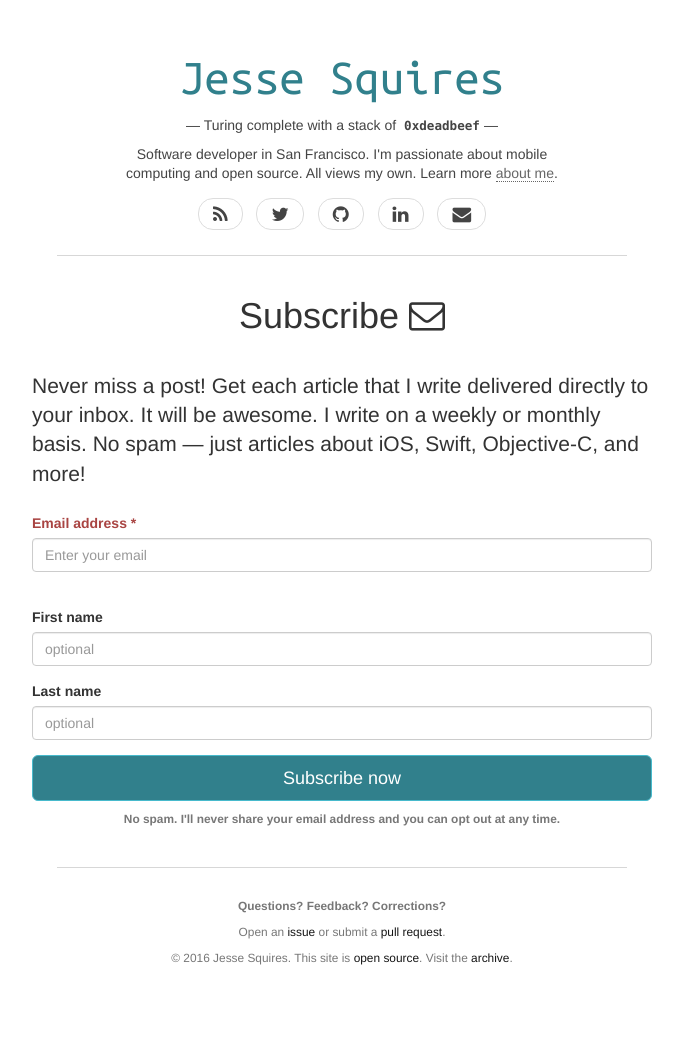
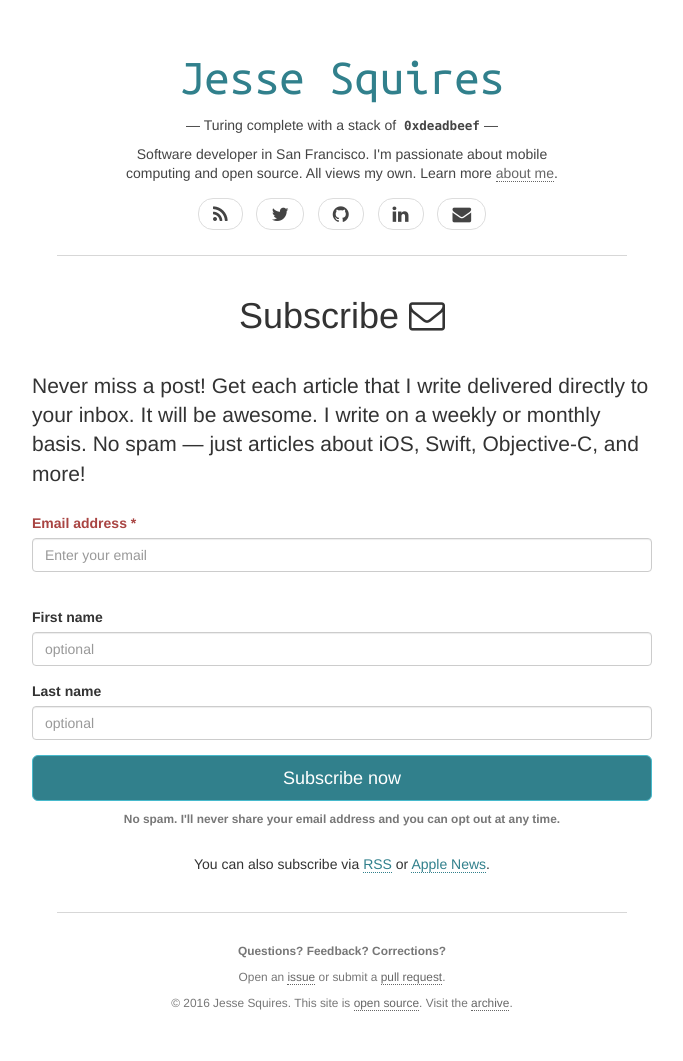
Before and after one commit to jessesquires/jessesquires.com, a Jekyll site: the page built from subscribe.html, in a window 1280 px wide. Shown: the whole page, without its empty margins (298-981 px from the left). Built offline with Jekyll 4.4.1, drawn with Linux system fonts in a browser that asks for light colours; before the commit the page ends 1016 px from its top, so only the background shows below that.

Commit message:
design tweaks. subscribe links.

```diff
--- a/css/style.css
+++ b/css/style.css
@@ -61,7 +61,10 @@ h1 > a:link {
    border-width: 0px;
 }
 
-.tagline a {
+.tagline a,
+.tagline a:link,
+footer a,
+footer a:link {
    color: #666666;
    border-bottom: 1px dotted #666666;
 }
@@ -81,11 +84,6 @@ a.post-continue {
 .subscribe a,
 .subscribe a:visited {
    color: #444444;
-}
-
-footer a, footer a:link {
-   color: #151515;
-   border-width: 0px;
 }
 
 /* HEADER */
--- a/subscribe.html
+++ b/subscribe.html
@@ -54,3 +54,9 @@ title: Subscribe
       </div> <!-- mc_embed_signup -->
    </div> <!-- col -->
 </div> <!-- row -->
+
+<div class="row">
+   <div class="col-sm-8 col-sm-offset-2 col-md-8 col-md-offset-2">
+      <p class="text-center">You can also subscribe via <a href="/feed.xml">RSS</a> or <a href="https://apple.news/Td_gVU2BDSS2oPbz_sD150w">Apple News</a>.</p>
+   </div> <!-- col -->
+</div> <!-- row -->
```
